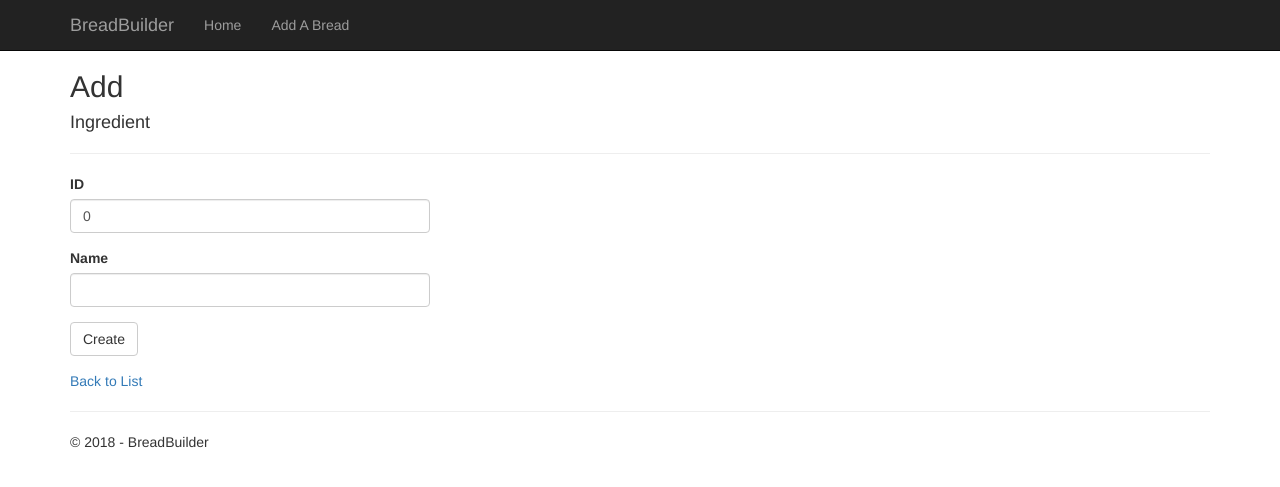
After one commit to Jbohn44/BreadBuilder, an ASP.NET Core app: template BreadBuilder/Views/Ingredients/Add.cshtml in a window 1280 px wide. The commit adds this page. Shown: the top 487 px of the page. Run offline with ASP.NET Core 8, Linux system fonts and the light colour scheme; the template is opened without the code that fills it, so the values that code supplies are empty.

Commit message:
Added BreadController as well as IngredientsController.  Also added Views and Models for each.

```diff
--- /dev/null
+++ b/BreadBuilder/Views/Ingredients/Add.cshtml
@@ -0,0 +1,34 @@
+@model BreadBuilder.Models.Ingredient
+
+@{
+    ViewData["Title"] = "Add";
+}
+
+<h2>Add</h2>
+
+<h4>Ingredient</h4>
+<hr />
+<div class="row">
+    <div class="col-md-4">
+        <form asp-action="Add">
+            <div asp-validation-summary="ModelOnly" class="text-danger"></div>
+            <div class="form-group">
+                <label asp-for="ID" class="control-label"></label>
+                <input asp-for="ID" class="form-control" />
+                <span asp-validation-for="ID" class="text-danger"></span>
+            </div>
+            <div class="form-group">
+                <label asp-for="Name" class="control-label"></label>
+                <input asp-for="Name" class="form-control" />
+                <span asp-validation-for="Name" class="text-danger"></span>
+            </div>
+            <div class="form-group">
+                <input type="submit" value="Create" class="btn btn-default" />
+            </div>
+        </form>
+    </div>
+</div>
+
+<div>
+    <a asp-action="Index">Back to List</a>
+</div>
--- /dev/null
+++ b/BreadBuilder/Views/Ingredients/Ingredients.cshtml
@@ -0,0 +1,6 @@
+
+@{
+    ViewData["Title"] = "Ingredients";
+}
+
+<h2>Ingredients</h2>
--- a/BreadBuilder/Views/Shared/_Layout.cshtml
+++ b/BreadBuilder/Views/Shared/_Layout.cshtml
@@ -26,13 +26,13 @@
                     <span class="icon-bar"></span>
                     <span class="icon-bar"></span>
                 </button>
-                <a asp-area="" asp-controller="Home" asp-action="Index" class="navbar-brand">BreadBuilder</a>
+                <a asp-area="" asp-controller="Bread" asp-action="Index" class="navbar-brand">BreadBuilder</a>
             </div>
             <div class="navbar-collapse collapse">
                 <ul class="nav navbar-nav">
-                    <li><a asp-area="" asp-controller="Home" asp-action="Index">Home</a></li>
-                    <li><a asp-area="" asp-controller="Home" asp-action="About">About</a></li>
-                    <li><a asp-area="" asp-controller="Home" asp-action="Contact">Contact</a></li>
+                    <li><a asp-controller="Bread" asp-action="Index">Home</a></li>
+                    <li><a asp-controller="Bread" asp-action="Add">Add A Bread</a></li>
+
                 </ul>
             </div>
         </div>
```
Also changed, not shown: BreadBuilder/Controllers/BreadController.cs (added, +24 -0 lines), BreadBuilder/Controllers/IngredientsController.cs (added, +16 -0 lines), BreadBuilder/Models/Bread.cs (added, +16 -0 lines), BreadBuilder/Models/Ingredient.cs (added, +14 -0 lines), BreadBuilder/Views/Bread/Add.cshtml (added, +29 -0 lines), BreadBuilder/Views/Bread/Index.cshtml (added, +33 -0 lines), BreadBuilder/BreadBuilder.csproj.
